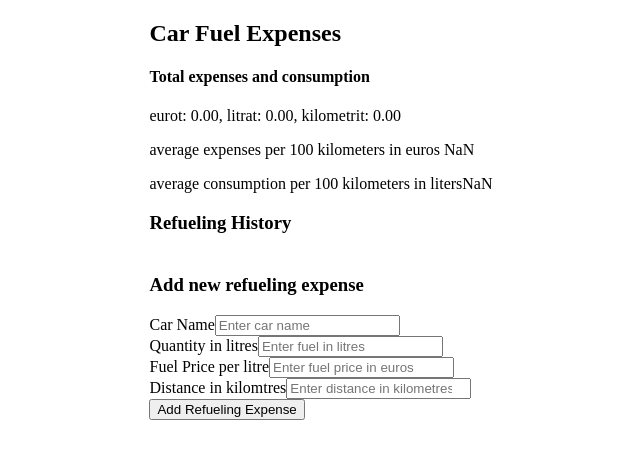
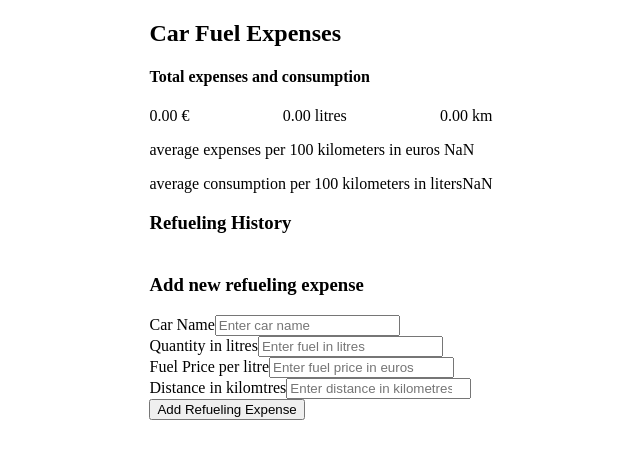
Before and after one commit to GoodForN0thing/Car_Fuel_Expenses, a React (Create React App) app in the folder car_fuel_expenses/: page / in a window 1280 px wide. Shown: the top 458 px of the page, without its empty margins (319-959 px from the left). Built offline with nearby package versions, Linux system fonts and the light colour scheme.

Commit message:
tyyliä muokattu

```diff
--- a/car_fuel_expenses/src/App.css
+++ b/car_fuel_expenses/src/App.css
@@ -8,6 +8,13 @@ body {
     align-items: center;
     justify-content: center;
     margin: 0;
+}
+
+.exp-container li {
+  list-style: none;
+  padding: 0;
+  display: flex;
+  justify-content: space-between;
 }
 
 .list {
--- a/car_fuel_expenses/src/components/Expenses.js
+++ b/car_fuel_expenses/src/components/Expenses.js
@@ -42,7 +42,7 @@ export const Expenses = () => {
         <div className="exp-container">
         <div>
             <h4>Total expenses and consumption</h4>
-            <p>eurot: {sum}, litrat: {litres}, kilometrit: {kilometrit}</p>
+            <li><span>{sum} €</span><span>{litres} litres</span><span>{kilometrit} km</span></li>
             <p>average expenses per 100 kilometers in euros {euros * 100 / kilometrit}</p>
             <p>average consumption per 100 kilometers in liters{litres * 100 / kilometrit }</p>
         </div>
--- a/car_fuel_expenses/src/components/Refuel.js
+++ b/car_fuel_expenses/src/components/Refuel.js
@@ -10,7 +10,7 @@ const {deleteRefueling} = useContext(GlobalContext);
 
     return (
         <li>
-            { refuel.car } <span>{ refuel.fuelInLitres } litres </span> <span>{ refuel.distanceInKilometres } kilometers </span><span> {refuel.fuelPriceInEuros} €/l</span> <span>{refuel.fuelInLitres * refuel.fuelPriceInEuros} €</span><button onClick={() => deleteRefueling(refuel.id) } className="delete-btn">x</button>
+            { refuel.car } <span>{ refuel.fuelInLitres } litres </span> <span>{ refuel.distanceInKilometres } km </span><span> {refuel.fuelPriceInEuros} €/l</span> <span>{refuel.fuelInLitres * refuel.fuelPriceInEuros} €</span><button onClick={() => deleteRefueling(refuel.id) } className="delete-btn">x</button>
         </li>
     )
 }
```
